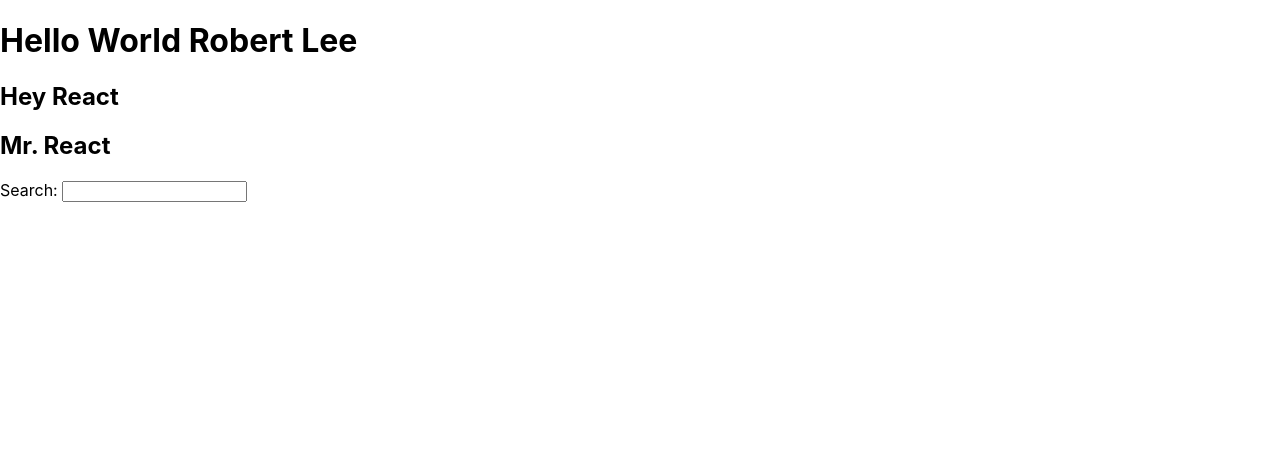
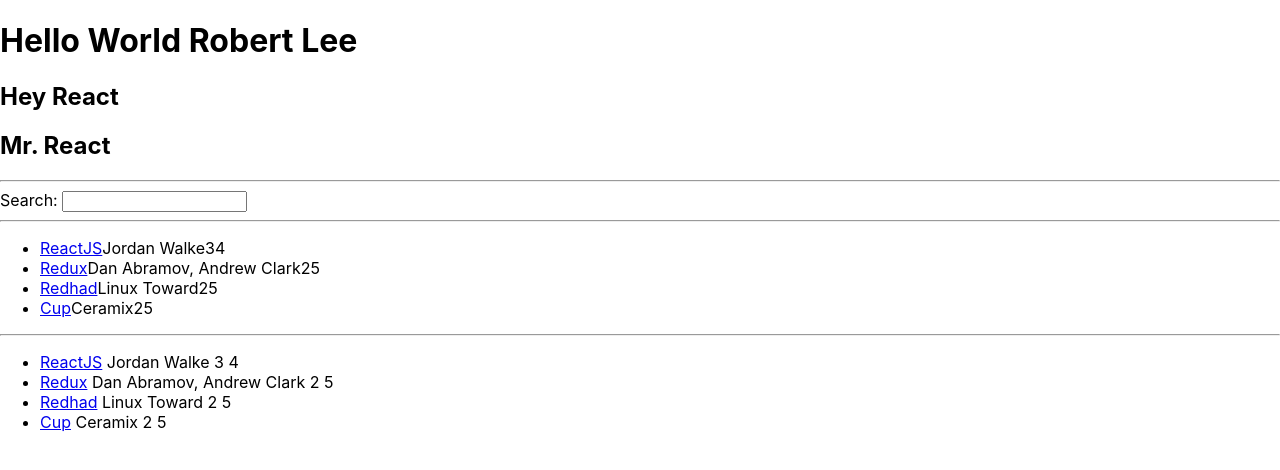
Before and after one commit to lythanh24/hacker-stories, a React (Create React App) app: page / in a window 1280 px wide. Shown: the top 470 px of the page. Built offline with nearby package versions, Linux system fonts and the light colour scheme.

Commit message:
Update App.js

```diff
--- a/src/App.js
+++ b/src/App.js
@@ -1,22 +1,107 @@
 import * as React from 'react';
+
+const name = "Robert Lee";
+
+const welcome = {
+  greeting: `Hey`,
+  tile: `React`,
+};
+
+const list = [
+  {
+    title: 'ReactJS',
+    url: 'https://reactjs.org/',
+    author: 'Jordan Walke',
+    num_comments: 3,
+    points: 4,
+    objectID: 0,
+  },
+  {
+    title: 'Redux',
+    url: 'https://redux.js.org/',
+    author: 'Dan Abramov, Andrew Clark',
+    num_comments: 2,
+    points: 5,
+    objectID: 1
+  }, {
+    title: 'Redhad',
+    url: 'https://redux.js.org/',
+    author: 'Linux Toward',
+    num_comments: 2,
+    points: 5,
+    objectID: 1
+  }, {
+    title: 'Cup',
+    url: 'https://redux.js.org/',
+    author: 'Ceramix',
+    num_comments: 2,
+    points: 5,
+    objectID: 1
+  },
+];
+
+function List() {
+  return (
+    <ul>
+      {list.map(function (item) {
+        return (
+          <li key={item.objectID}>
+            <span>
+              <a href={item.url}>{item.title}</a>
+            </span>
+            <span>{item.author}</span>
+            <span>{item.num_comments}</span>
+            <span>{item.points}</span>
+          </li>
+        );
+      })}
+    </ul>
+  );
+}
+
+function Search() {
+  return (
+    <div>
+      <label htmlFor="search">Search: </label>
+      <input id="search" type="text" />
+    </div>
+  );
+}
+
 function App() {
-  const name = "Robert Lee";
 
-  const welcome ={
-    greeting: `Hey`,
-    tile: `React`,
+  function getTile(title) {
+    return title;
   };
 
-  function getTile(title){
-    return title;
-  };
   return (
     <div>
       <h1>Hello World {name}</h1>
       <h2>{welcome.greeting} {welcome.tile}</h2>
       <h2>{getTile("Mr.")} {welcome.tile}</h2>
-      <label htmlFor="search">Search: </label>
-      <input id="search" type="text" />
+      <hr/>
+      <Search/>
+
+      <hr />
+      <List />
+
+      <hr />
+      <ul>
+        {list.map(function (item) {
+          return (
+            <li>
+              <span>
+                <a href={item.url}>{item.title}</a>
+              </span>
+              <span> {item.author}</span>
+              <span> {item.num_comments}</span>
+              <span> {item.points}</span>
+            </li>
+          );
+
+        })}
+      </ul>
+
     </div>
   );
 }
```
